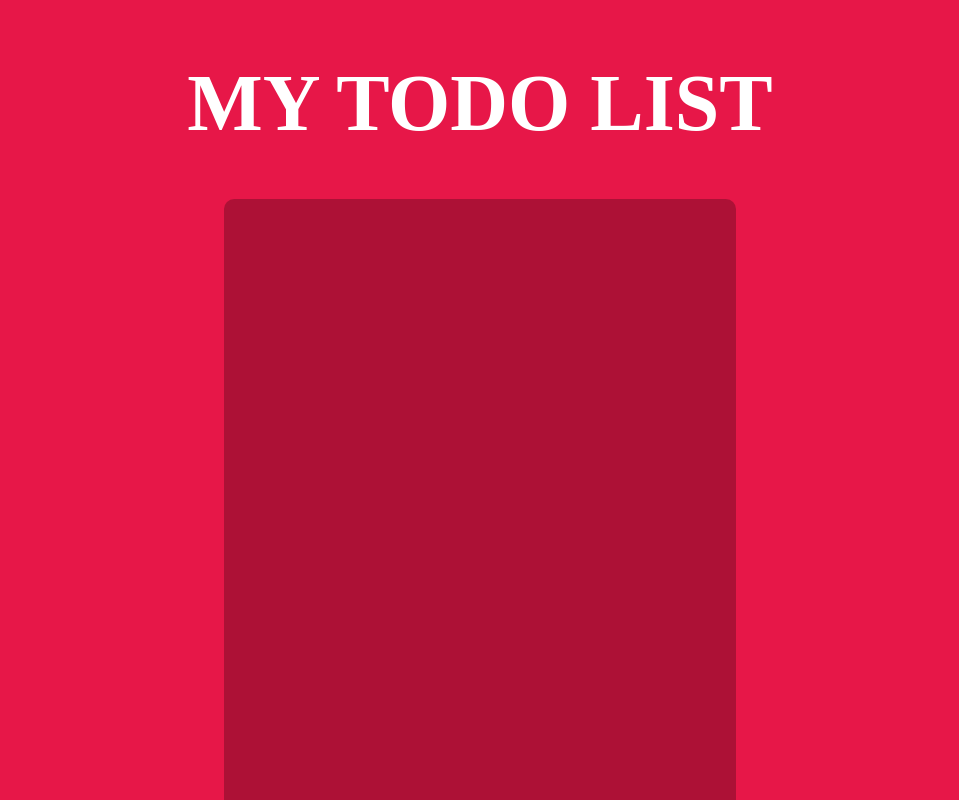
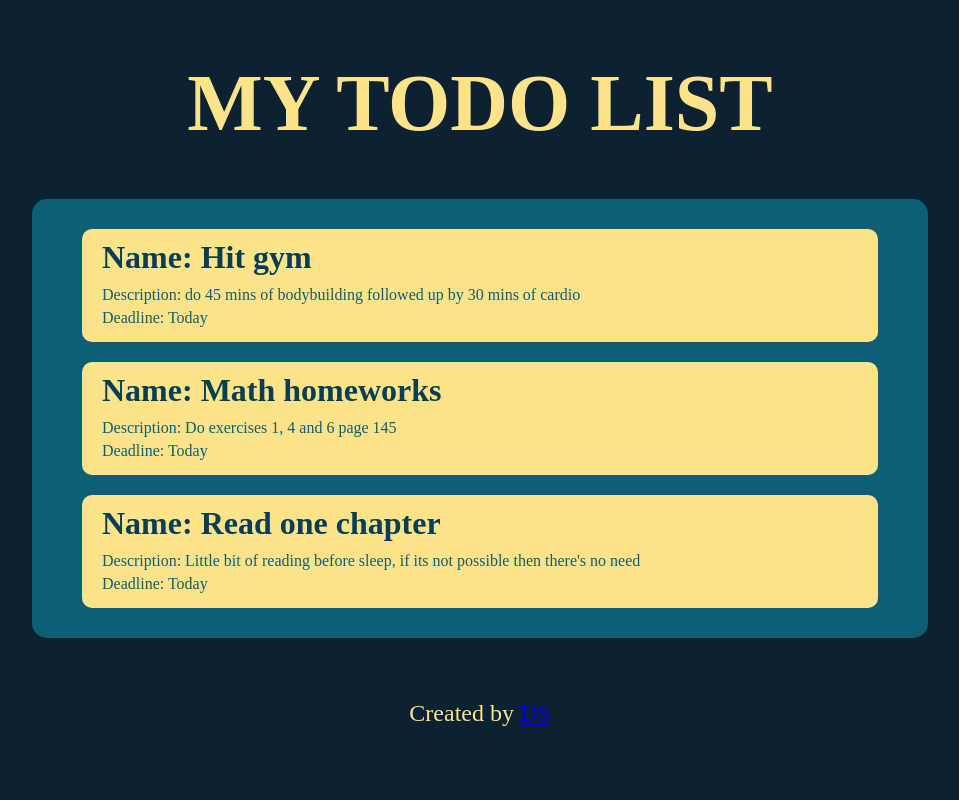
Before and after one commit to TheDS1337/odin-todo, a website built with webpack: page src/template.html in a window 1280 px wide. Shown: the top 800 px of the page, without its empty margins (160-1119 px from the left). Built offline with nearby package versions, Linux system fonts and the light colour scheme.

Commit message:
Add sample todo list to test the classes

```diff
--- a/src/index.js
+++ b/src/index.js
@@ -1,6 +1,7 @@
 import "./styles.css"
 
-import Project from "./project"
+import Project from "./project.js"
+import Task from "./task.js"
 
 function storageAvailable(type)
 {
@@ -26,3 +27,30 @@ if( storageAvailable("localStorage") )
     console.log("Windows.localStorage is available and ready to store!");
 else
     console.log("Windows.localStorage is not available!");
+
+
+new Task("Hit gym", "do 45 mins of bodybuilding followed up by 30 mins of cardio", "Today", 3, "");
+new Task("Math homeworks", "Do exercises 1, 4 and 6 page 145", "Today", 3, "");
+new Task("Read one chapter", "Little bit of reading before sleep, if its not possible then there's no need", "Today", 1, "");
+
+const generalTasksContainer = document.querySelector("#general-tasks-container");
+
+Project.getDefault().getTasksList().forEach(task => {
+    let taskContainer = document.createElement("div");
+    taskContainer.classList.add("general-task");
+
+    let p1 = document.createElement("p");
+    p1.textContent = `Name: ${task.getName()}`;
+
+    let p2 = document.createElement("p");
+    p2.textContent = `Description: ${task.getDescription()}`;
+
+    let p3 = document.createElement("p");
+    p3.textContent = `Deadline: ${task.getDeadline()}`;
+
+    taskContainer.appendChild(p1);
+    taskContainer.appendChild(p2);
+    taskContainer.appendChild(p3);
+
+    generalTasksContainer.appendChild(taskContainer);
+});
--- a/src/project.js
+++ b/src/project.js
@@ -14,13 +14,24 @@ export default class Project
         this.#_tasksCount = 0;
         this.#_tasksDone = 0;
 
-        Project.#_projectsList.push(this);
+//        Project.#_projectsList.push(this);
     }
 
     addTask = (task) => {
         this.#_tasksList.push(task);
         this.#_tasksCount++;
     }
+
+    removeTask = (task) => {
+        let id = this.#_tasksList.indexOf(task);
+
+        if( id !== -1 ) {
+            this.#_tasksList.splice(id, 1);
+            this.#_tasksCount--;
+        }
+    }
+
+    getTasksList = () => this.#_tasksList;
 
     increaseDoneTasks = () => {
         this.#_tasksDone++;
--- a/src/styles.css
+++ b/src/styles.css
@@ -1,5 +1,12 @@
+:root {
+    --color01: #fce38a;
+    --color02: #0e5f76;
+    --color03: #083d56;
+    --color04: #0c2233;
+}
+
 body {
-    background-color: rgb(231, 23, 72);
+    background-color: var(--color04);
     display: flex;
     flex-direction: column;
     justify-content: space-between;
@@ -28,16 +35,47 @@ footer {
 }
 
 #header, footer {
-    color: white;
+    color: var(--color01);
     display: flex;
     justify-content: center;
     align-items: center;
 }
 
 #content {
-    margin: 50px 0;
-    height: 100vh;
-    width: 40vw;
-    background-color: rgba(0, 0, 0, 0.25);
+    flex-grow: 1;
+    margin: 50px 0px;
+    width: 70vw;
+    color: var(--color01);
+    background-color: var(--color02);
+    border-radius: 15px;
+}
+
+#general-tasks-container {
+    padding: 30px 50px;
+    display: flex;
+    flex-direction: column;
+    gap: 20px;
+}
+
+.general-task {
+    padding: 10px 20px;
+    background-color: var(--color01);
     border-radius: 10px;
 }
+
+.general-task > p:nth-of-type(1) {
+    margin-top: 0px;
+    margin-bottom: 10px;
+    font-size: 2.0em;
+    font-weight: bolder;
+    color: var(--color03);
+}
+
+.general-task > p:nth-last-of-type(1) {
+    margin-bottom: 0px;
+}
+
+.general-task > p:not(.general-task > p:nth-of-type(1)) {
+    margin: 5px 0px;
+    color: var(--color02);
+}
--- a/src/task.js
+++ b/src/task.js
@@ -1,11 +1,11 @@
-import Project from "./project"
+import Project from "./project.js"
 
-class Task
+export default class Task
 {
     static #_tasksCount = 0;
     static #_tasksDone = 0;
 
-    #_title;
+    #_name;
     #_description;
     #_deadline;
     #_priority;
@@ -13,14 +13,44 @@ class Task
     #_isDone;
     #_project;
 
-    constructor(title, description, deadline, priority, notes) {
-        this.#_title = title;
+    constructor(name, description, deadline, priority, notes) {
+        this.#_name = name;
         this.#_description = description;
         this.#_deadline = deadline;
         this.#_priority = priority;
         this.#_notes = notes;
         this.#_isDone = false;
-        this.#_project = Project.getDefault();
+        this.#project = Project.getDefault();
+    }
+
+    getName = () => this.#_name;
+
+    setname = (name) => {
+        this.#_name = name;
+    }
+
+    getDescription = () => this.#_description;
+
+    setDescription = (description) => {
+        this.#_description = description;
+    }
+
+    getDeadline = () => this.#_deadline;
+
+    setDeadline = (deadline) => {
+        this.#_deadline = deadline;
+    }
+
+    getPriority = () => this.#_priority;
+
+    setPriority = (priority) => {
+        this.#_priority = priority;
+    }
+
+    getNotes = () => this.#_notes;
+
+    setNotes = (notes) => {
+        this.#_notes = notes;
     }
 
     isDone = () => this.#_isDone;
@@ -39,5 +69,17 @@ class Task
         Task.#_tasksDone--;
     }
 
+    get #project() {
+        return this._project;
+    }
+
+    set #project(_project) {
+        if( this.#_project )
+            this.#_project.removeTask(this);
+
+        this.#_project = _project;
+        this.#_project.addTask(this);
+    }
+
     static getProgress = () => 100 * Task.#_tasksDone / Task.#_tasksCount;
 }
--- a/src/template.html
+++ b/src/template.html
@@ -14,7 +14,7 @@
             </div>
 
             <div id="content">
-
+                <div id="general-tasks-container"></div>
             </div>
         </main>
 
```
